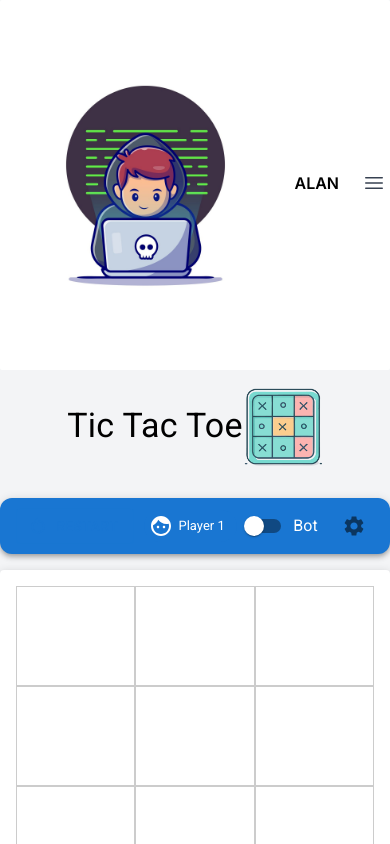
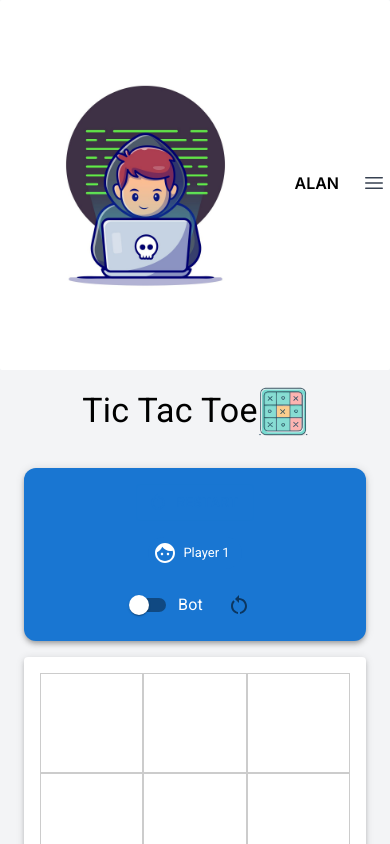
Before and after one commit to alanwsh/portfolio, a Next.js app: page /games/ticTacToe in a window 390 px wide. Built offline with nearby package versions, Linux system fonts and the light colour scheme.

Commit message:
slgihtly adjust mini games alignment for mobile

```diff
--- a/src/app/games/hangman/page.tsx
+++ b/src/app/games/hangman/page.tsx
@@ -50,9 +50,9 @@ export default function Hangman() {
                     className="rounded-full ml-2" />
             </div>
             <Grid container justifyContent="center" className="mt-8">
-                <Grid item>
+                <Grid item xs={12} md={6} sx={{ px: { xs: 3, md: 0 } }}>
                     <AppBar position="static" className="mb-4 rounded-xl bg-gray-700">
-                        <Toolbar>
+                        <Toolbar className="flex-col md:flex-row gap-4 md:gap-0 py-4 md:py-0">
                             <Button
                                 variant="outlined"
                                 className="text-white border-white hover:border-white rounded-xl"
--- a/src/app/games/ticTacToe/page.tsx
+++ b/src/app/games/ticTacToe/page.tsx
@@ -17,6 +17,7 @@ import React, { useEffect, useState } from "react";
 import RestartAltIcon from "@mui/icons-material/RestartAlt";
 import { motion } from "framer-motion";
 import Image from "next/image";
+import RestartAlt from "@mui/icons-material/RestartAlt";
 
 export default function TicTacToe() {
   const [players, setPlayers] = useState<Player[]>([
@@ -57,6 +58,7 @@ export default function TicTacToe() {
   const _restartGame = () => {
     setBoxes(Game);
     setWinner(null);
+    setCurrentPlayer(players[0]);
   };
 
   useEffect(() => {
@@ -109,21 +111,21 @@ export default function TicTacToe() {
   return (
     <Grid container justifyContent="center" className="mt-4">
       <div className="flex items-center">
-        <Typography variant="h4">Tic Tac Toe</Typography>
+        <Typography variant="h4" className="mr-2">Tic Tac Toe</Typography>
         <Image
           src="/tic-tac-toe.png"
-          width={80}
-          height={80}
+          width={50}
+          height={50}
           alt="Tic Tac Toe"
         />
       </div>
       <Grid container justifyContent="center" className="mt-8">
-        <Grid item xs={12} md={6}>
+        <Grid item xs={12} md={6} sx={{ px: { xs: 3, md: 0 } }}>
           <AppBar position="static" className="mb-4 rounded-xl bg-gray-700">
-            <Toolbar>
+            <Toolbar className="flex-col md:flex-row gap-4 md:gap-0 py-4 md:py-0">
               <Button
                 variant="outlined"
-                className="text-white border-white hover:border-white rounded-xl"
+                className="text-white border-white hover:border-white rounded-xl hidden md:flex"
                 startIcon={<RestartAltIcon />}
                 onClick={_restartGame}
               >
@@ -147,10 +149,10 @@ export default function TicTacToe() {
                   />
                 </div>
                 <IconButton
-                  className="text-white border-white hover:border-white rounded-xl"
+                  className="text-white border-white hover:border-white rounded-xl md:hidden"
                   onClick={_restartGame}
                 >
-                  <Settings />
+                  <RestartAlt />
                 </IconButton>
               </div>
             </Toolbar>
@@ -207,7 +209,7 @@ export default function TicTacToe() {
                 }}
               >
                 {winner && (
-                  <div className="mt-[10%]">
+                  <div className="mt-[35%] md:mt-[20%]">
                     <Typography variant="h6" color="white">
                       {winner === "draw"
                         ? "It's a draw!"
--- a/src/components/VirtualKeyboard.tsx
+++ b/src/components/VirtualKeyboard.tsx
@@ -10,7 +10,7 @@ export default function VirtualKeyboard({ onKeyPress, charactersOnly = false, di
         ['Z', 'X', 'C', 'V', 'B', 'N', 'M'],
     ];
 
-    const keyButtonClass = 'p-3 px-4 cursor-pointer border-white text-white hover:border-white relative overflow-hidden min-w-[47px]';
+    const keyButtonClass = 'py-2 px-1 cursor-pointer border-white text-white hover:border-white relative overflow-hidden min-w-[25px] sm:min-w-[47] md:px-4 md:py-3';
     const keyOverlayClass = 'absolute inset-0 bg-white opacity-0 hover:opacity-50 transition-opacity z-10';
 
     const _handleClick = (key: string) => {
```
